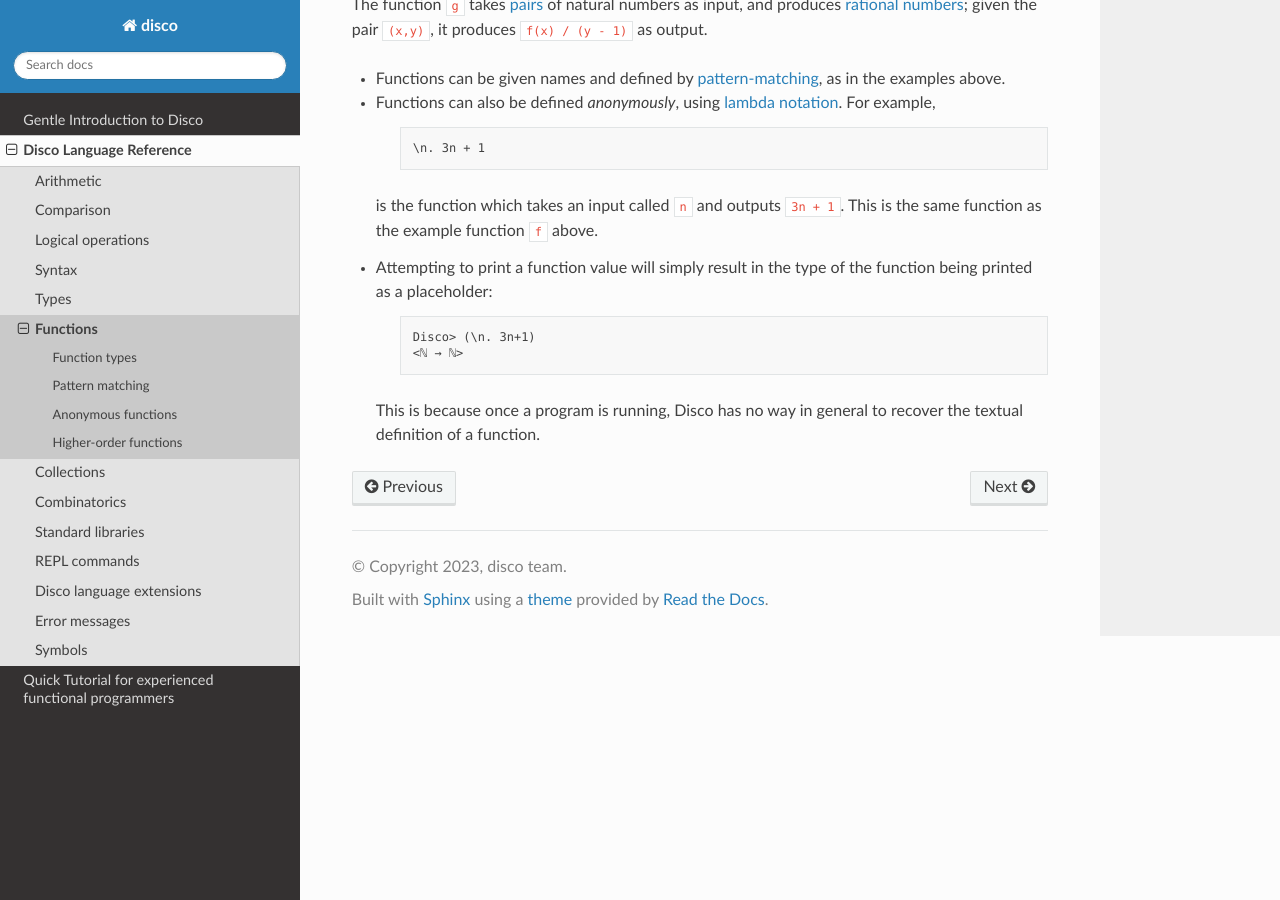
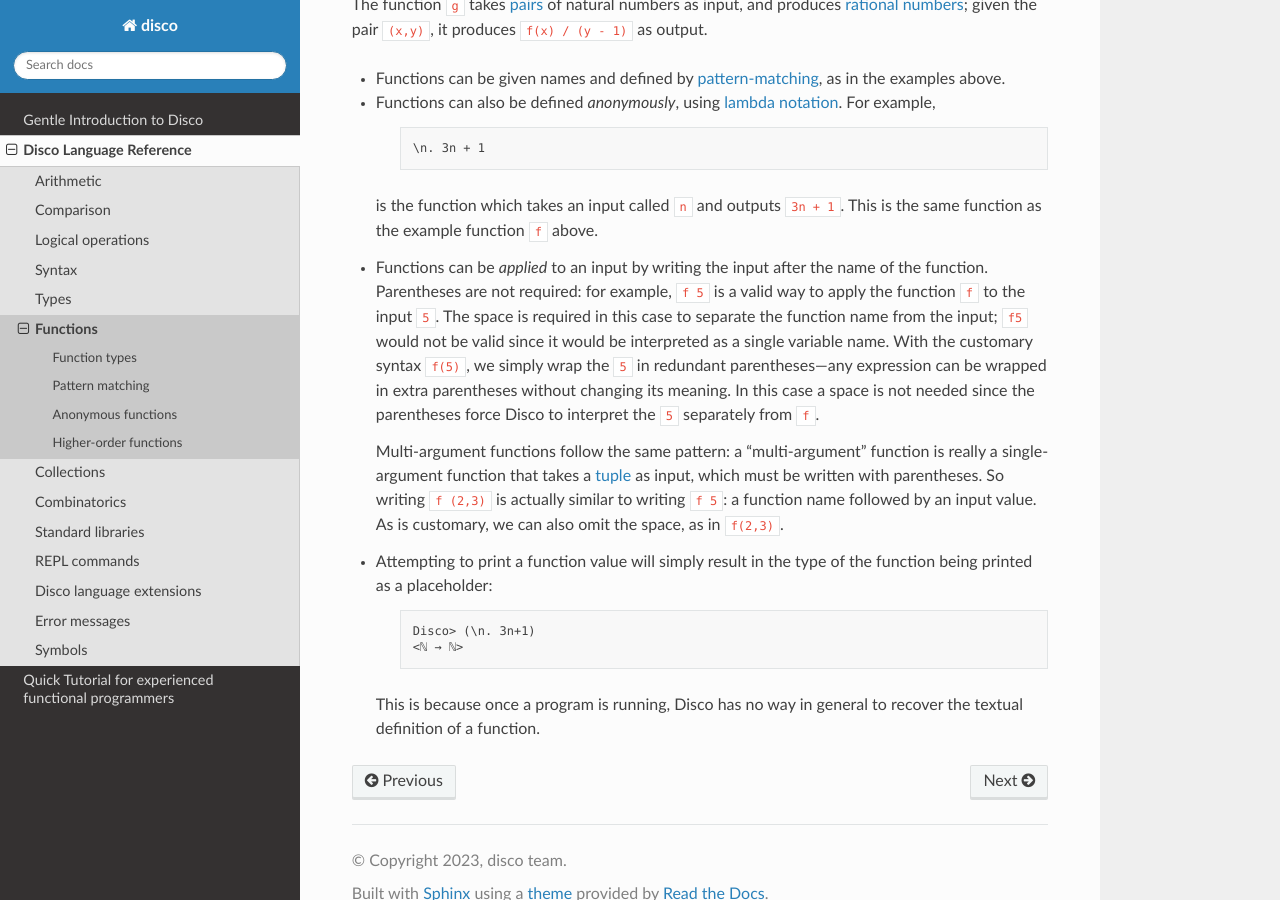
Before and after one commit to disco-lang/disco, a Sphinx documentation site: the page built from docs/reference/function.rst, in a window 1280 px wide and 900 px high, scrolled down 688 px. Built offline with Sphinx 7.4.7 and the Read the Docs theme 3.1.0, drawn with Linux system fonts in a browser that asks for light colours.

Commit message:
intro: write about functions

```diff
--- a/docs/introduction/files.rst
+++ /dev/null
@@ -1,2 +0,0 @@
-Disco Files
-===========
--- a/docs/introduction/index.rst
+++ b/docs/introduction/index.rst
@@ -23,4 +23,4 @@ more detail on some particular topic.
    types
    variables
    arithmetic
-   files
+   functions
--- a/docs/reference/function.rst
+++ b/docs/reference/function.rst
@@ -49,6 +49,25 @@ given the pair ``(x,y)``, it produces ``f(x) / (y - 1)`` as output.
   is the function which takes an input called ``n`` and outputs ``3n +
   1``.  This is the same function as the example function ``f`` above.
 
+- Functions can be *applied* to an input by writing the input after
+  the name of the function.  Parentheses are not required: for
+  example, ``f 5`` is a valid way to apply the function ``f`` to the
+  input ``5``.  The space is required in this case to separate the
+  function name from the input; ``f5`` would not be valid since it
+  would be interpreted as a single variable name.  With the customary
+  syntax ``f(5)``, we simply wrap the ``5`` in redundant
+  parentheses---any expression can be wrapped in extra parentheses
+  without changing its meaning.  In this case a space is not needed
+  since the parentheses force Disco to interpret the ``5`` separately
+  from ``f``.
+
+  Multi-argument functions follow the same pattern: a "multi-argument"
+  function is really a single-argument function that takes a
+  :doc:`tuple <product-type>` as input, which must be written with
+  parentheses.  So writing ``f (2,3)`` is actually similar to writing
+  ``f 5``: a function name followed by an input value.  As is
+  customary, we can also omit the space, as in ``f(2,3)``.
+
 - Attempting to print a function value will simply result in the type
   of the function being printed as a placeholder:
 
```
Also changed, not shown: docs/introduction/functions.rst (added, +91 -0 lines).
